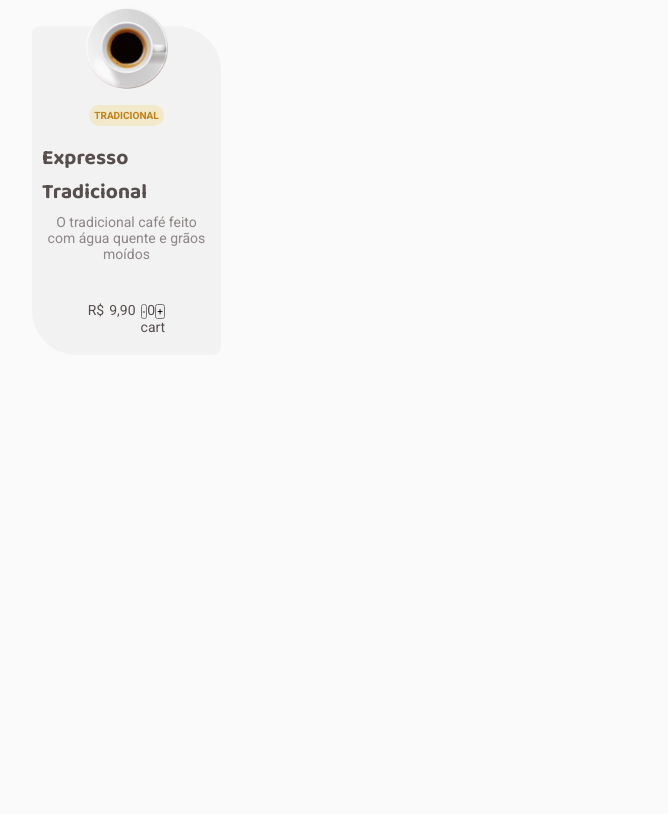
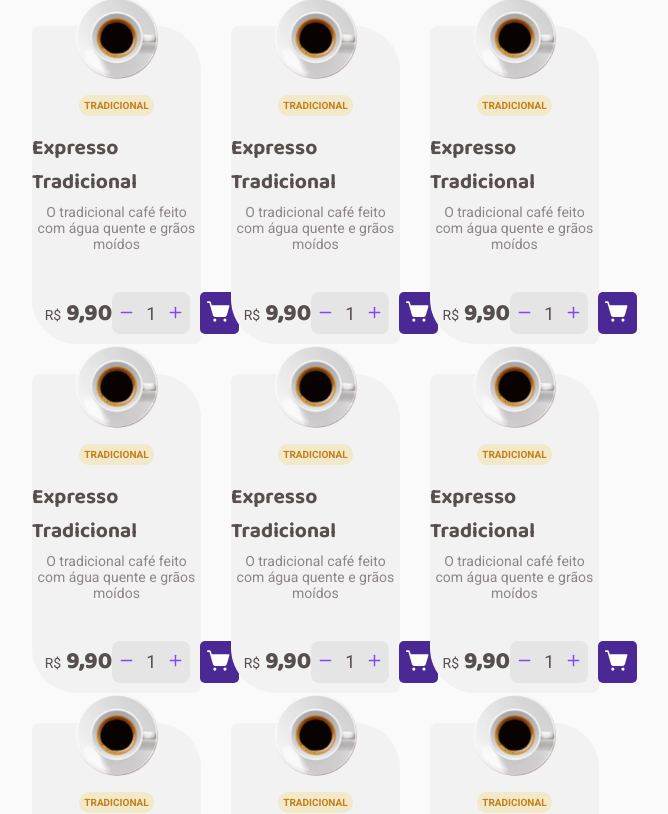
Before and after one commit to HumbertoSilv/coffee_delivery, a React (Vite) app: page / in a window 1280 px wide. Shown: the part 893-1707 px from the top of the page, without its empty margins (239-907 px from the left). Before the commit the page ends 1348 px from the top, so only its background shows below. Built offline with nearby package versions, Linux system fonts and the light colour scheme.

Commit message:
feat: complete CoffeeCard component

```diff
--- a/index.html
+++ b/index.html
@@ -5,7 +5,7 @@
     <link rel="preconnect" href="https://fonts.googleapis.com">
     <link rel="preconnect" href="https://fonts.gstatic.com" crossorigin>
 
-    <link rel="icon" type="image/svg+xml" href="" />
+    <link rel="icon" type="image/svg+xml" href="./src/assets/Coffee-01.svg" />
     <meta name="viewport" content="width=device-width, initial-scale=1.0" />
 
     <link href="https://fonts.googleapis.com/css2?family=Baloo+2:wght@700;800&family=Roboto:wght@400;700&display=swap" rel="stylesheet">
--- /dev/null
+++ b/src/components/CoffeeCard/index.tsx
@@ -0,0 +1,35 @@
+import { Minus, Plus, ShoppingCartSimple } from 'phosphor-react'
+import { CoffeeCardContainer } from './styles'
+import { NavLink } from 'react-router-dom'
+import CoffeeCardImg from '../../assets/Coffee-01.svg'
+
+export const CoffeeCard = () => {
+  return (
+    <CoffeeCardContainer>
+      <img src={CoffeeCardImg} alt="Coffee image" />
+      <span className="tag">TRADICIONAL</span>
+      <h2>Expresso Tradicional</h2>
+      <p>O tradicional café feito com água quente e grãos moídos</p>
+      <footer>
+        <div className="price">
+          R$
+          <span>9,90</span>
+        </div>
+        <div className="counter-cart-container">
+          <div className="counter">
+            <button>
+              <Minus size={15} weight="bold" />
+            </button>
+            <span>1</span>
+            <button>
+              <Plus size={15} weight="bold" />
+            </button>
+          </div>
+          <NavLink to="/checkout" title="cart">
+            <ShoppingCartSimple size={25} weight="fill" />
+          </NavLink>
+        </div>
+      </footer>
+    </CoffeeCardContainer>
+  )
+}
--- /dev/null
+++ b/src/components/CoffeeCard/styles.ts
@@ -0,0 +1,102 @@
+import styled from 'styled-components'
+
+export const CoffeeCardContainer = styled.div`
+  background-color: ${(props) => props.theme['base-card']};
+  width: 22%;
+  max-width: 40rem;
+  display: flex;
+  flex-direction: column;
+  align-items: center;
+  border-top-right-radius: 45px;
+  border-bottom-left-radius: 45px;
+  border-top-left-radius: 8px;
+  border-bottom-right-radius: 8px;
+  margin: 1.5rem;
+
+  img {
+    margin-top: calc(0px - 2.4rem - 6px);
+    width: 50%;
+  }
+
+  .tag {
+    padding: 0.5rem;
+    margin: 1.5rem;
+    background: ${(props) => props.theme['yellow-light']};
+    color: ${(props) => props.theme['yellow-dark']};
+    border-radius: 10px;
+    font-weight: 600;
+  }
+
+  h2 {
+    font-family: 'Baloo 2', cursive;
+    font-size: 2.1rem;
+    padding-bottom: 5px;
+  }
+
+  p {
+    padding-bottom: 40px;
+    text-align: center;
+    font-size: 1.4rem;
+    color: ${(props) => props.theme['base-label']};
+  }
+
+  footer {
+    display: flex;
+    align-items: baseline;
+    justify-content: space-between;
+    width: 85%;
+    padding: 0px 20px 10px;
+    font-size: 14px;
+
+    .price {
+      gap: 5px;
+      display: flex;
+      align-items: baseline;
+
+      span {
+        font-family: 'Baloo 2', cursive;
+        font-size: 24px;
+        font-weight: 800;
+      }
+    }
+
+    .counter-cart-container {
+      display: flex;
+      gap: 1rem;
+    }
+
+    .counter {
+      display: flex;
+      gap: 1.2rem;
+      font-size: 1.8rem;
+      background: ${(props) => props.theme['base-button']};
+      padding: 0.7rem;
+      border-radius: 8px;
+      align-items: center;
+
+      button {
+        border: none;
+        background: transparent;
+        color: ${(props) => props.theme.purple};
+        transition: color 0.3s, background-color 0.3s;
+      }
+
+      button:hover {
+        color: ${(props) => props.theme['purple-dark']};
+      }
+    }
+
+    a {
+      padding: 0.7rem;
+      border-radius: 0.5rem;
+
+      background: ${(props) => props.theme['purple-dark']};
+      color: ${(props) => props.theme.white};
+      transition: color 0.3s, background-color 0.3s;
+    }
+
+    a:hover {
+      background: ${(props) => props.theme.purple};
+    }
+  }
+`
--- a/src/pages/Home/index.tsx
+++ b/src/pages/Home/index.tsx
@@ -5,14 +5,13 @@
   IntroContainer,
   IntroBackground,
   CoffeeListContainer,
-  CoffeeCard,
 } from './styles'
 import Coffee from '../../assets/Coffee.svg'
 import CoffeeIcon from '../../assets/CoffeeIcon.svg'
 import CartIcon from '../../assets/CartIcon.svg'
 import ClockIcon from '../../assets/ClockIcon.svg'
 import PackageIcon from '../../assets/PackageIcon.svg'
-import CoffeeCardImg from '../../assets/Coffee-01.svg'
+import { CoffeeCard } from '../../components/CoffeeCard'
 
 export const Home = () => {
   return (
@@ -50,22 +49,16 @@
       <CoffeeListContainer>
         <h1>Nossos cafés</h1>
         <nav>
-          <CoffeeCard>
-            <img src={CoffeeCardImg} alt="Coffee image" />
-            <span className="tag">TRADICIONAL</span>
-            <h2>Expresso Tradicional</h2>
-            <p>O tradicional café feito com água quente e grãos moídos</p>
-            <footer>
-              R$
-              <span>9,90</span>
-              <div>
-                <button>-</button>
-                <span>0</span>
-                <button>+</button>
-                <div>cart</div>
-              </div>
-            </footer>
-          </CoffeeCard>
+          <CoffeeCard />
+          <CoffeeCard />
+          <CoffeeCard />
+          <CoffeeCard />
+          <CoffeeCard />
+          <CoffeeCard />
+          <CoffeeCard />
+          <CoffeeCard />
+          <CoffeeCard />
+          <CoffeeCard />
         </nav>
       </CoffeeListContainer>
     </HomeContainer>
--- a/src/pages/Home/styles.ts
+++ b/src/pages/Home/styles.ts
@@ -64,62 +64,6 @@
 
   nav {
     display: flex;
+    flex-wrap: wrap;
   }
 `
-export const CoffeeCard = styled.div`
-  background-color: ${(props) => props.theme['base-card']};
-  width: 22%;
-  max-width: 40rem;
-  display: flex;
-  flex-direction: column;
-  align-items: center;
-  border-top-right-radius: 45px;
-  border-bottom-left-radius: 45px;
-  border-top-left-radius: 8px;
-  border-bottom-right-radius: 8px;
-  padding: 1rem;
-  margin: 1.5rem;
-
-  img {
-    margin-top: calc(0px - 2.4rem - 6px);
-    width: 50%;
-  }
-
-  .tag {
-    padding: 0.5rem;
-    margin: 1.5rem;
-    background: ${(props) => props.theme['yellow-light']};
-    color: ${(props) => props.theme['yellow-dark']};
-    border-radius: 10px;
-    font-weight: 600;
-  }
-
-  h2 {
-    font-family: 'Baloo 2', cursive;
-    font-size: 2.1rem;
-    padding-bottom: 5px;
-  }
-
-  p {
-    padding-bottom: 40px;
-    text-align: center;
-    font-size: 1.4rem;
-    color: ${(props) => props.theme['base-label']};
-  }
-
-  footer {
-    display: flex;
-    gap: 5px;
-    padding: 0px 20px 10px;
-    font-size: 14px;
-
-    span {
-      /* padding: 0;
-      margin: 0;
-      background: white;
-      color: grey;
-      border-radius: 0px;
-      font-weight: 600; */
-    }
-  }
-`
```
